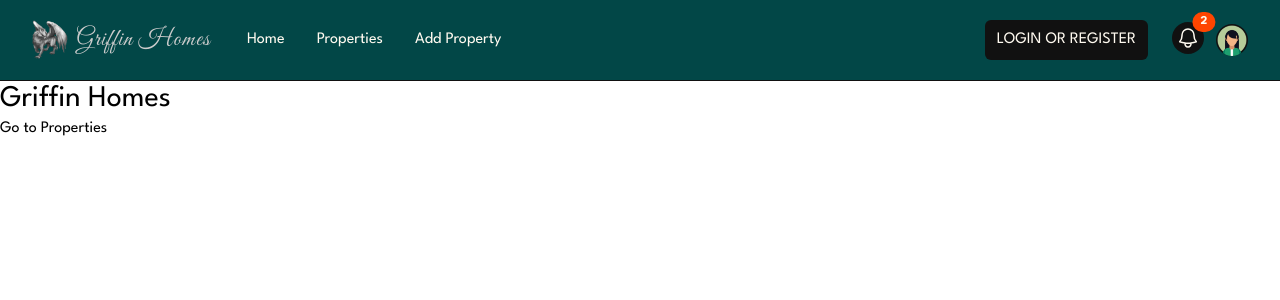
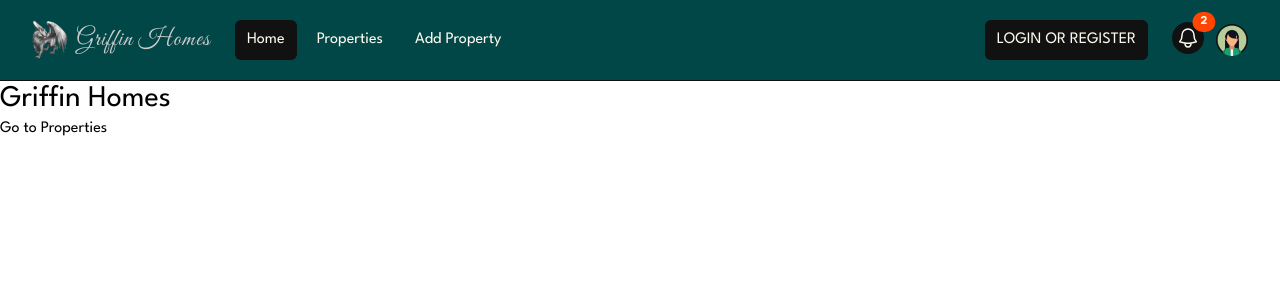
Before and after one commit to Nimira43/Griffin-Homes, a Next.js app: page / in a window 1280 px wide. Shown: the top 300 px of the page. Built offline with nearby package versions, Linux system fonts and the light colour scheme.

Commit message:
Added dark bg colour for active page.

```diff
--- a/components/Navbar.jsx
+++ b/components/Navbar.jsx
@@ -54,7 +54,7 @@ const Navbar = () => {
               <div className='flex space-x-2'>
                 <Link
                   href='/'
-                  className='text-light hover:bg-prime-dark-extra hover:text-grey-light rounded-md px-3 py-2'
+                  className='text-light bg-dark hover:bg-prime-dark-extra hover:text-grey-light rounded-md px-3 py-2'
                 >
                   Home
                 </Link>
@@ -115,7 +115,7 @@ const Navbar = () => {
               <div>
                 <button
                   type='button'
-                  className='relative flex rounded-full bg-dark text-sm focus:outline-none'
+                  className='relative flex rounded-full bg-dark text-sm focus:outline-none '
                   id='user-menu-button'
                   aria-expanded='false'
                   aria-haspopup='true'
@@ -179,7 +179,7 @@ const Navbar = () => {
             <div className='space-y-1 px-2 pb-3 pt-2'>
               <Link
                 href='/'
-                className='text-light hover:text-grey-light hover:bg-prime-dark-extra block rounded-md px-3 py-2 text-base font-medium'
+                className='text-light bg-dark hover:text-grey-light hover:bg-prime-dark-extra block rounded-md px-3 py-2 text-base font-medium'
               >
                 Home
               </Link>
```
